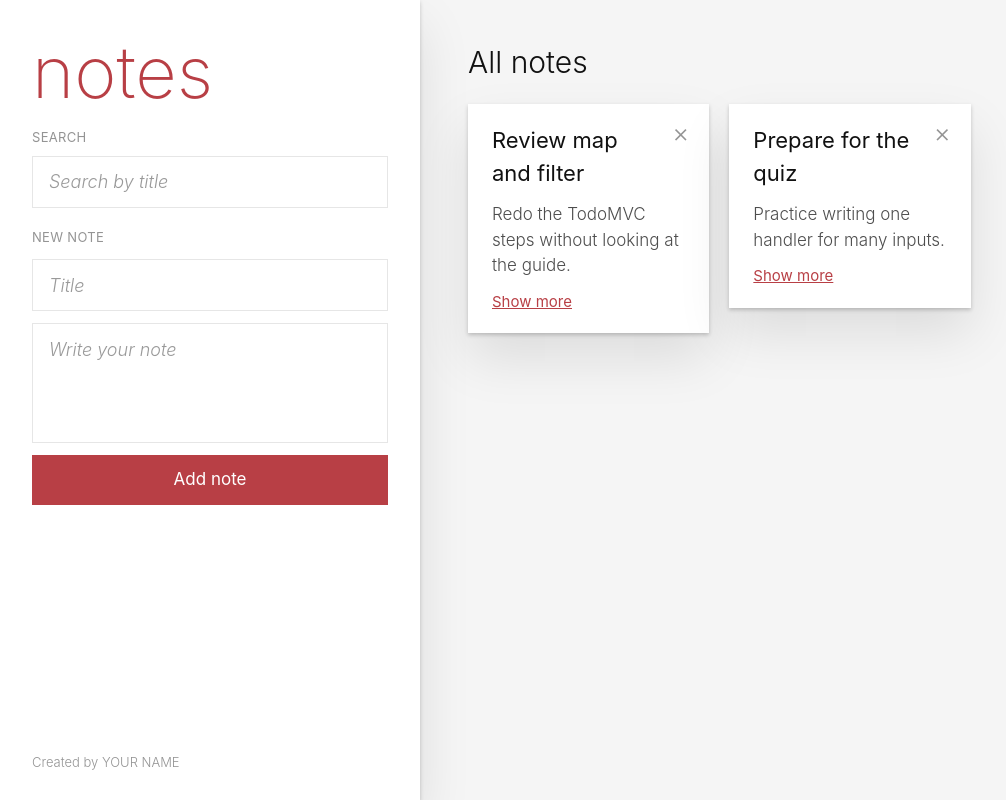
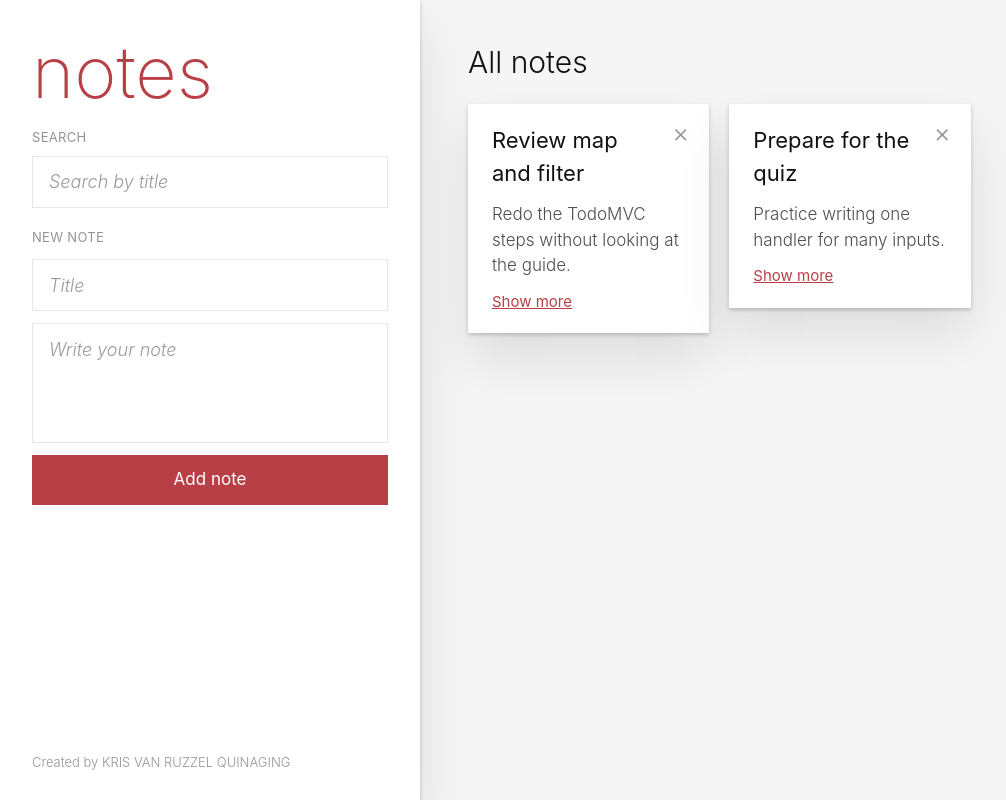
Before and after one commit to Vansqwe08/csit340g8-notes, a React (Vite) app in the folder csit340g8-notes/: page / in a window 1280 px wide. Shown: the whole page, without its empty margins (0-1006 px from the left). Built offline with nearby package versions, Linux system fonts and the light colour scheme.

Commit message:
chore: replace YOUR NAME with Kris Van Ruzzel Quinaging

```diff
--- a/csit340g8-notes/src/App.jsx
+++ b/csit340g8-notes/src/App.jsx
@@ -5,7 +5,7 @@ function App() {
   return (
     <div className="bg-[#f5f5f5] font-light text-[#111]">
       <Notes />
-      <Info name="YOUR NAME" />
+      <Info name="KRIS VAN RUZZEL QUINAGING" />
     </div>
   )
 }
```
